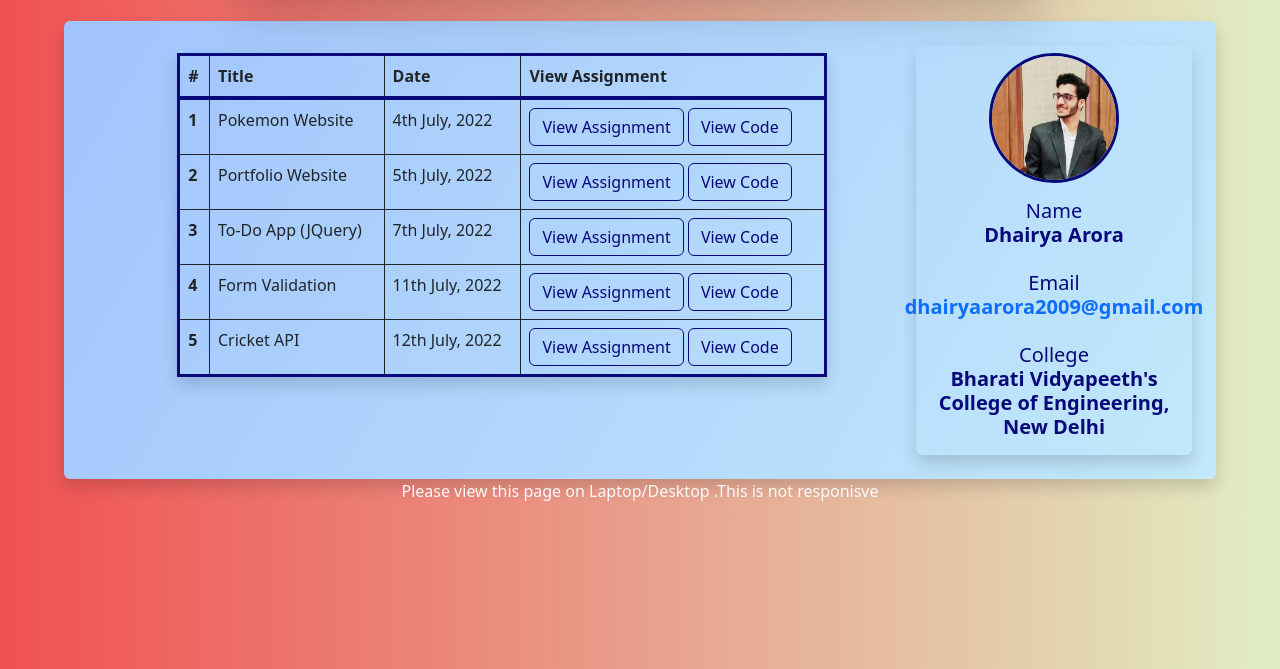
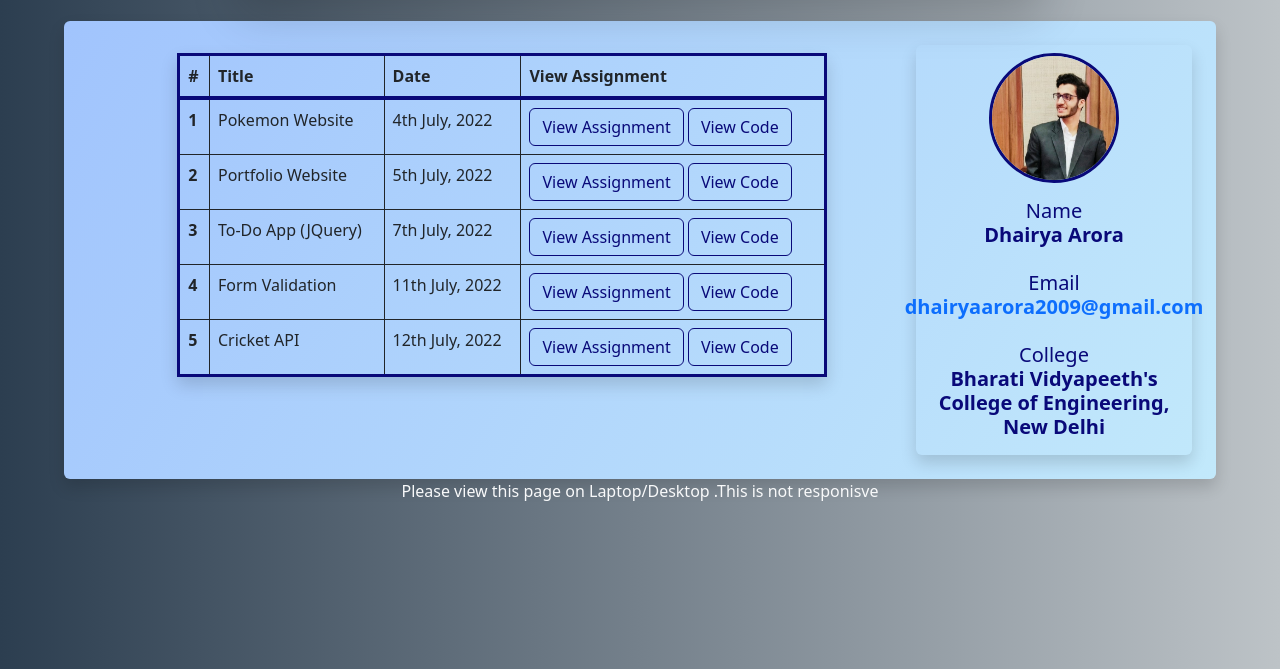
Before and after one commit to DhairyaArora/Nagarro-Assignments, a plain HTML site: page index.html in a window 1280 px wide. Shown: the part 131-800 px from the top of the page. Drawn offline with nearby package versions, Linux system fonts and the light colour scheme.

Commit message:
Update index.html

```diff
--- a/index.html
+++ b/index.html
@@ -15,9 +15,10 @@
   <style>
     body {
       background: rgb(2, 0, 36);
-     background: #e1eec3;  /* fallback for old browsers */
-background: -webkit-linear-gradient(to right, #f05053, #e1eec3);  /* Chrome 10-25, Safari 5.1-6 */
-background: linear-gradient(to right, #f05053, #e1eec3); /* W3C, IE 10+/ Edge, Firefox 16+, Chrome 26+, Opera 12+, Safari 7+ */
+    background: #bdc3c7;  /* fallback for old browsers */
+background: -webkit-linear-gradient(to right, #2c3e50, #bdc3c7);  /* Chrome 10-25, Safari 5.1-6 */
+background: linear-gradient(to right, #2c3e50, #bdc3c7); /* W3C, IE 10+/ Edge, Firefox 16+, Chrome 26+, Opera 12+, Safari 7+ */
+
 
       color: rgba(9, 9, 121, 1);
     }
```
